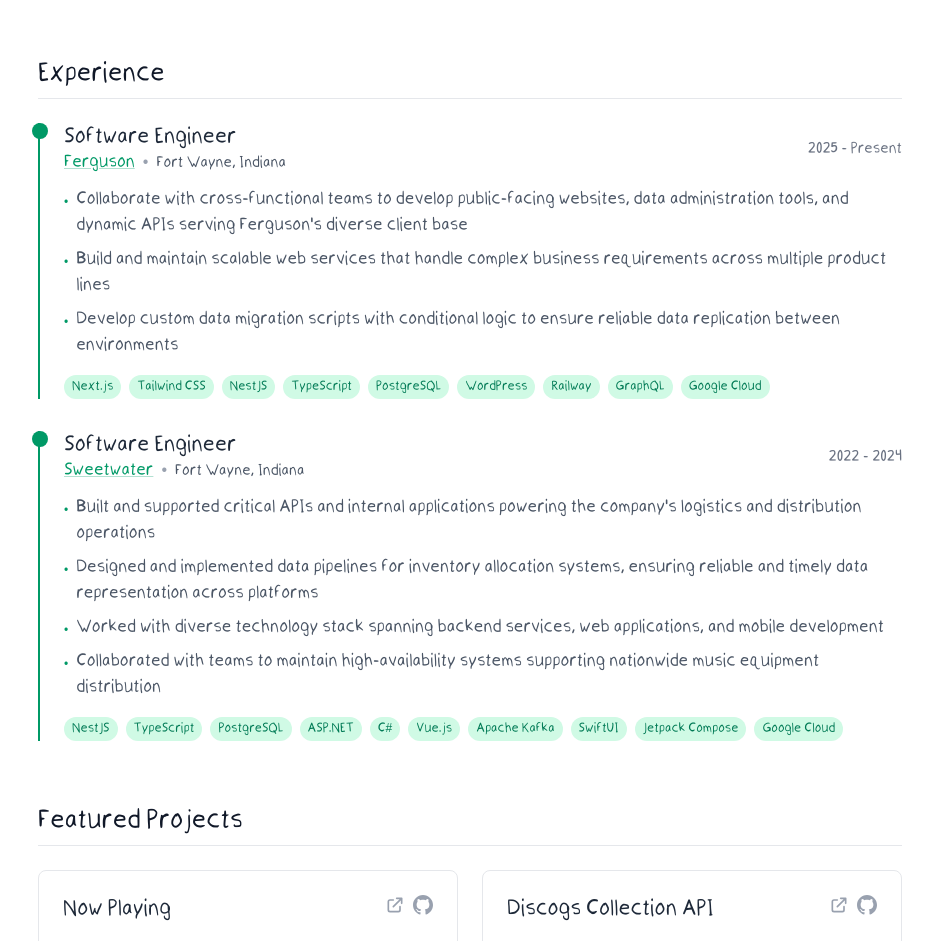
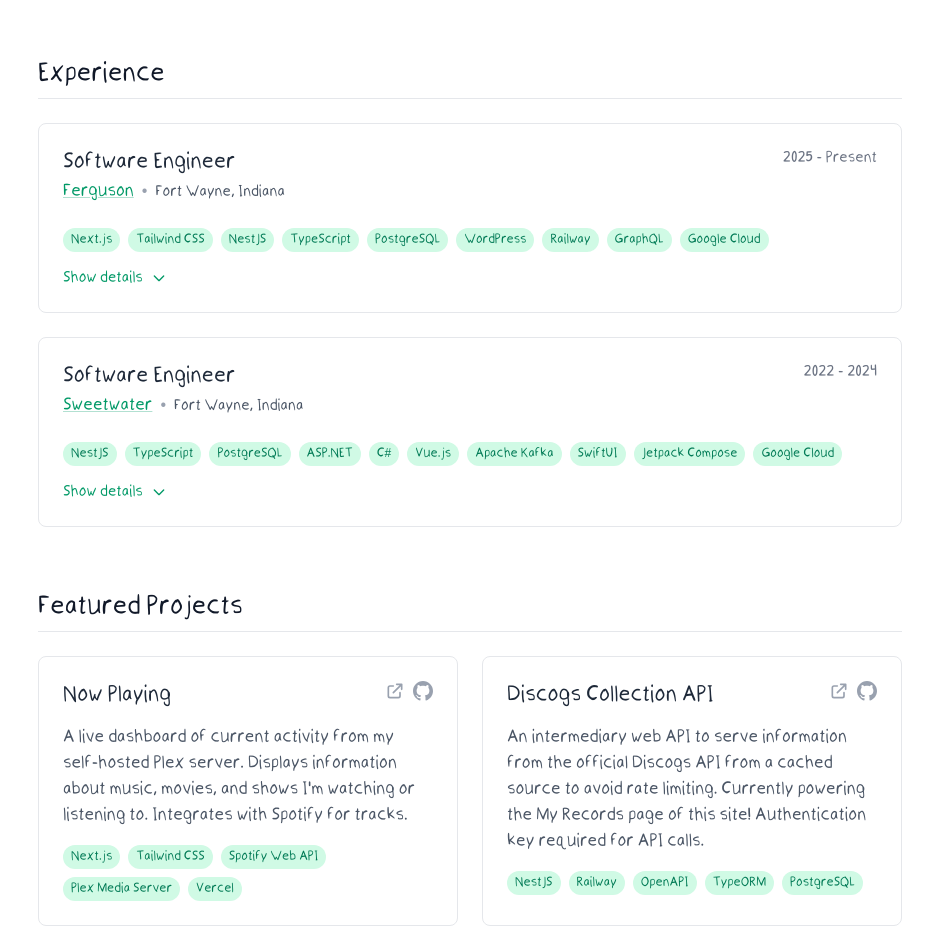
Before and after one commit to caleb-vanlue/side-a, a Next.js app: page /portfolio in a window 1280 px wide. Shown: the part 780-1721 px from the top of the page, without its empty margins (170-1103 px from the left). Built offline with nearby package versions, Linux system fonts and the light colour scheme.

Commit message:
make employment details collapsible

```diff
--- a/src/components/Experience.tsx
+++ b/src/components/Experience.tsx
@@ -1,3 +1,6 @@
+"use client";
+
+import { useState } from "react";
 import { Section } from "./shared/Section";
 import { SectionTitle } from "./shared/SectionTitle";
 
@@ -12,6 +15,8 @@ interface ExperienceItem {
 }
 
 export default function Experience() {
+  const [expandedItems, setExpandedItems] = useState<Set<number>>(new Set());
+
   const experiences: ExperienceItem[] = [
     {
       company: "Ferguson",
@@ -63,6 +68,18 @@ export default function Experience() {
     },
   ];
 
+  const toggleExpanded = (index: number) => {
+    setExpandedItems((prev) => {
+      const newSet = new Set(prev);
+      if (newSet.has(index)) {
+        newSet.delete(index);
+      } else {
+        newSet.add(index);
+      }
+      return newSet;
+    });
+  };
+
   const formatDuration = (duration: string) => {
     return duration;
   };
@@ -70,21 +87,22 @@ export default function Experience() {
   return (
     <Section>
       <SectionTitle>Experience</SectionTitle>
-      <div className="space-y-8">
-        {experiences.map((experience, index) => (
+      <div className="space-y-6">
+        {experiences.map((experience, index) => {
+          const isExpanded = expandedItems.has(index);
+
+          return (
             <div
               key={`${experience.company}-${index}`}
-            className="border-l-2 border-emerald-600 pl-6 relative"
+              className="border border-gray-200 rounded-lg overflow-hidden hover:shadow-sm transition-shadow duration-200"
             >
-            <div className="absolute -left-2 top-0 w-4 h-4 bg-emerald-600 rounded-full"></div>
-
-            <div className="space-y-3">
-              <div className="flex flex-col sm:flex-row sm:items-center sm:justify-between gap-2">
-                <div>
-                  <h3 className="text-xl font-medium text-gray-800">
+              <div className="p-6">
+                <div className="flex flex-col sm:flex-row sm:items-start sm:justify-between gap-2 mb-4">
+                  <div className="flex-1">
+                    <h3 className="text-xl font-medium text-gray-800 mb-1">
                       {experience.position}
                     </h3>
-                  <div className="flex items-center gap-2">
+                    <div className="flex items-center gap-2 mb-2">
                       {experience.companyUrl ? (
                         <a
                           href={experience.companyUrl}
@@ -110,21 +128,9 @@ export default function Experience() {
                   </div>
                 </div>
 
-              <ul className="space-y-2">
-                {experience.description.map((item, itemIndex) => (
-                  <li
-                    key={itemIndex}
-                    className="text-gray-600 leading-relaxed flex items-start gap-2"
-                  >
-                    <span className="text-emerald-600 mt-2 text-xs">•</span>
-                    <span>{item}</span>
-                  </li>
-                ))}
-              </ul>
-
                 {experience.technologies &&
                   experience.technologies.length > 0 && (
-                  <div className="flex flex-wrap gap-2 mt-4">
+                    <div className="flex flex-wrap gap-2 mb-4">
                       {experience.technologies.map((tech) => (
                         <span
                           key={tech}
@@ -135,9 +141,55 @@ export default function Experience() {
                       ))}
                     </div>
                   )}
+
+                <button
+                  onClick={() => toggleExpanded(index)}
+                  className="flex items-center gap-2 text-emerald-600 hover:text-emerald-700 transition-colors duration-200 text-sm font-medium"
+                >
+                  <span>{isExpanded ? "Show less" : "Show details"}</span>
+                  <svg
+                    className={`w-4 h-4 transition-transform duration-200 ${
+                      isExpanded ? "rotate-180" : ""
+                    }`}
+                    fill="none"
+                    stroke="currentColor"
+                    viewBox="0 0 24 24"
+                  >
+                    <path
+                      strokeLinecap="round"
+                      strokeLinejoin="round"
+                      strokeWidth={2}
+                      d="M19 9l-7 7-7-7"
+                    />
+                  </svg>
+                </button>
+              </div>
+
+              <div
+                className={`overflow-hidden transition-all duration-300 ease-in-out ${
+                  isExpanded ? "max-h-96 opacity-100" : "max-h-0 opacity-0"
+                }`}
+              >
+                <div className="px-6 pb-6 border-t border-gray-100 pt-4">
+                  <h4 className="text-sm font-medium text-gray-700 mb-3">
+                    Key Responsibilities & Achievements
+                  </h4>
+                  <ul className="space-y-2">
+                    {experience.description.map((item, itemIndex) => (
+                      <li
+                        key={itemIndex}
+                        className="text-gray-600 leading-relaxed flex items-start gap-2"
+                      >
+                        <span className="text-emerald-600 mt-2 text-xs">•</span>
+                        <span className="text-sm">{item}</span>
+                      </li>
+                    ))}
+                  </ul>
                 </div>
               </div>
-        ))}
+            </div>
+          );
+        })}
       </div>
     </Section>
   );
```
Lines whose indentation alone changed are shown as unchanged.
